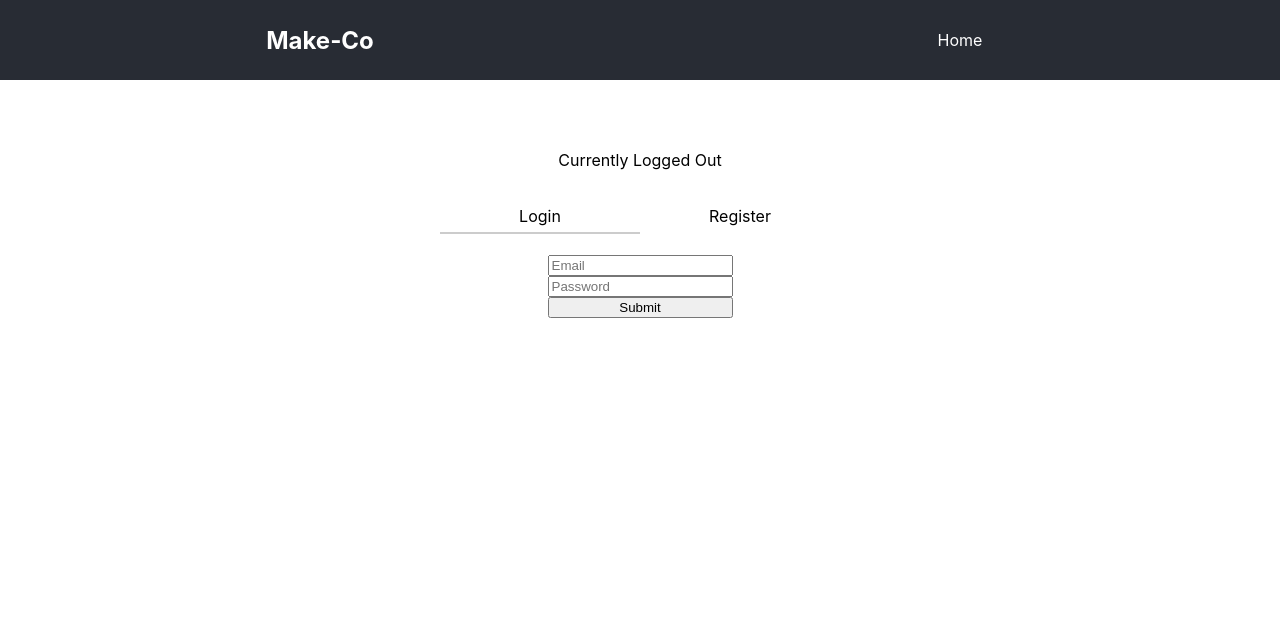
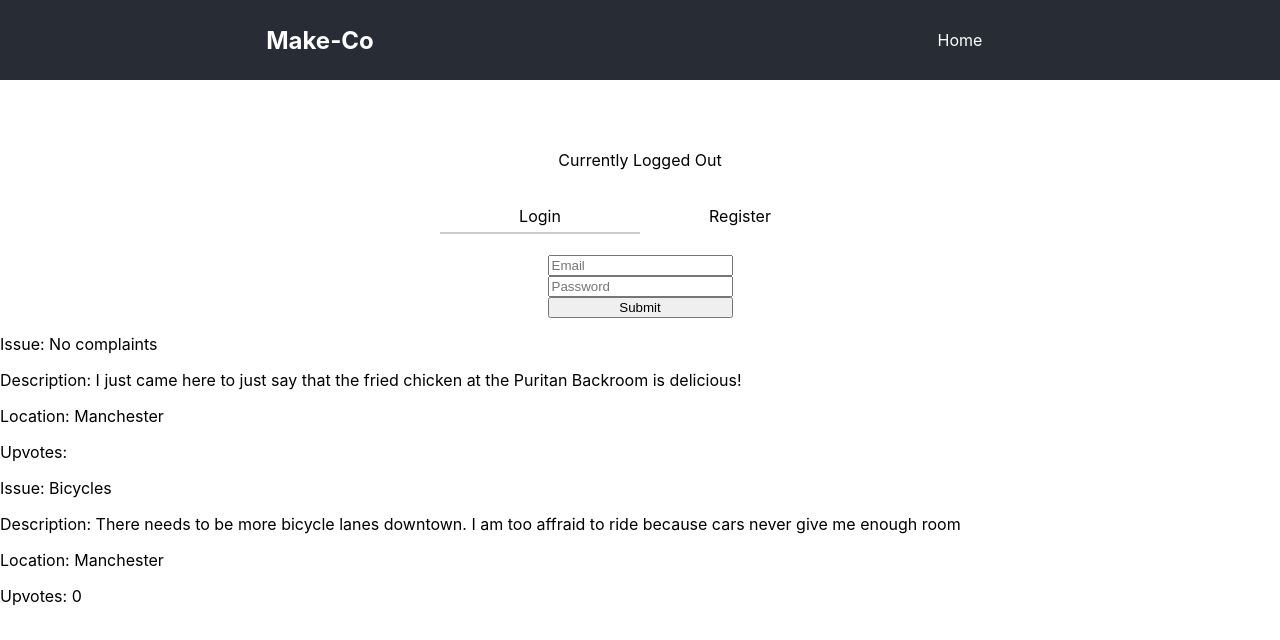
Before and after one commit to Co-make-bw/front-end, a React (Create React App) app in the folder co-make/: page / in a window 1280 px wide. Shown: the top 640 px of the page. Built offline with nearby package versions, Linux system fonts and the light colour scheme.

Commit message:
skeleton LocalIssues and Issue Card

```diff
--- a/co-make/src/App.js
+++ b/co-make/src/App.js
@@ -1,12 +1,14 @@
 import React from 'react';
 import Nav from './components/Navbar';
 import Default from './components/Default';
+import LocalIssues from './components/Issues/LocalIssues';
 
 function App() {
   return (
     <div>
       <Nav />
       <Default />
+      <LocalIssues/>
     </div>
   );
 }
--- a/co-make/src/components/Issues/Issue.js
+++ b/co-make/src/components/Issues/Issue.js
@@ -1,9 +1,15 @@
 import React from 'react';
 
-const Issue = () => {
+
+
+const Issue = (props) => {
+	console.log(props)
 	return (
 		<div>
-			<h1>Issue</h1>
+			<p>Issue: {props.issue.title}</p>
+			<p>Description: {props.issue.description}</p>
+			<p>Location: {props.issue.location}</p>
+			<p>Upvotes: {props.issue.upvotes}</p>
 		</div>
 	);
 };
--- a/co-make/src/components/Issues/LocalIssues.js
+++ b/co-make/src/components/Issues/LocalIssues.js
@@ -1,9 +1,34 @@
 import React from 'react';
-
+import Issue from './Issue';
+const issues = [
+    {
+        id: 16,
+        title: "No complaints",
+        description: "I just came here to just say that the fried chicken at the Puritan Backroom is delicious!",
+        location: "Manchester",
+        upvoted: 0,
+        created_at: "2020-03-03T15:42:35.153Z",
+        updated_at: "2020-03-03T15:42:35.153Z",
+        user_id: 3,
+        state_id: 29
+    },
+    {
+        id: 17,
+        title: "Bicycles",
+        description: "There needs to be more bicycle lanes downtown. I am too affraid to ride because cars never give me enough room",
+        location: "Manchester",
+        upvotes: 0,
+        created_at: "2020-03-03T15:42:35.153Z",
+        updated_at: "2020-03-03T15:42:35.153Z",
+        user_id: 3,
+        state_id: 29
+    },
+]
 const LocalIssues = () => {
 	return (
 		<div>
-			<h1>LocalIssues</h1>
+			{issues.map(issue => <Issue key={issue.id} issue={issue}/>)}
+
 		</div>
 	);
 };
```
